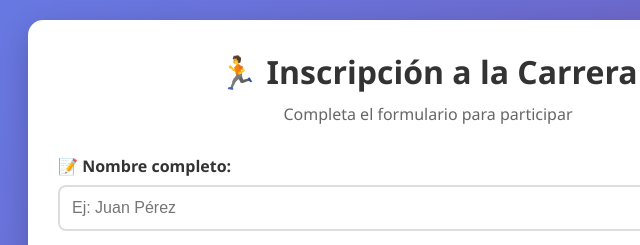
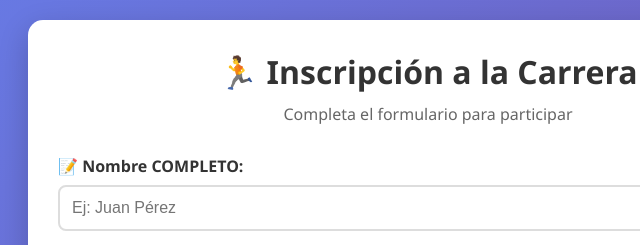
Before and after one commit to cvasquezx-dot/10KIDECCENTRAL, a plain HTML site: page index.html in a window 1280 px wide. Shown: the top 245 px of the page, 212-852 px from the left. Drawn offline with Linux system fonts and the light colour scheme.

Commit message:
Update index.html

```diff
--- a/index.html
+++ b/index.html
@@ -265,7 +265,7 @@
 
             <form id="formInscripcion">
                 <div class="form-group">
-                    <label>📝 Nombre completo:</label>
+                    <label>📝 Nombre COMPLETO:</label>
                     <input type="text" id="nombre" required placeholder="Ej: Juan Pérez" autocomplete="off">
                 </div>
 
```
